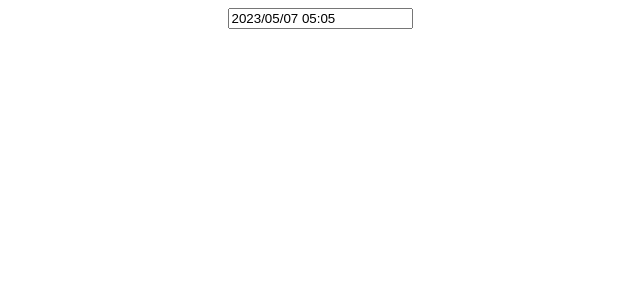
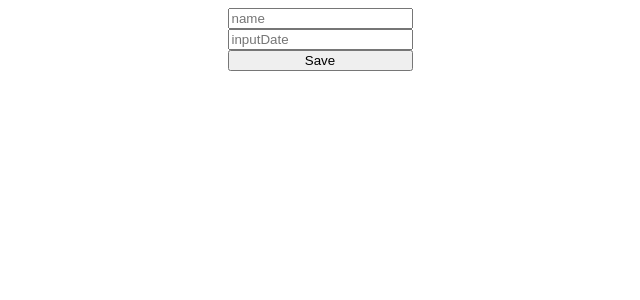
Before and after one commit to u7chan/react-date-picker-example, a React (Vite) app: page / in a window 1280 px wide. Shown: the top 300 px of the page, without its empty margins (320-960 px from the left). Built offline with nearby package versions, Linux system fonts and the light colour scheme.

Commit message:
feat: react-hook-form

```diff
--- a/src/App.tsx
+++ b/src/App.tsx
@@ -1,20 +1,61 @@
-import { FC, useState } from "react"
+import { FC } from "react"
 import DatePicker from "react-datepicker"
 import "react-datepicker/dist/react-datepicker.css"
+import { useForm, Controller } from "react-hook-form"
+
+type Form = {
+  name: string
+  inputDate: Date
+}
 
 const App: FC = () => {
-  const [startDate, setStartDate] = useState(new Date())
+  const {
+    control,
+    register,
+    handleSubmit,
+    formState: { errors },
+  } = useForm<Form>()
+  const onSubmit = (data: Form) => {
+    const sendData = {
+      name: data.name ?? "",
+      inputDate: data.inputDate.toISOString(),
+    }
+    console.log("#sendData", sendData)
+  }
   return (
-    <div style={{ display: "flex", justifyContent: "center" }}>
-      <div>
-        <DatePicker
-          dateFormat="yyyy/MM/dd hh:mm"
-          showTimeSelect
-          selected={startDate}
-          onChange={(date: Date) => setStartDate(date)}
+    <form onSubmit={handleSubmit(onSubmit)}>
+      <div style={{ display: "grid", justifyContent: "center" }}>
+        <div>
+          <input
+            type="text"
+            {...register("name", { required: true })}
+            placeholder="name"
+          />
+        </div>
+        {errors.name && (
+          <span style={{ fontSize: "0.8em", color: "red" }}>*Required</span>
+        )}
+        <Controller
+          control={control}
+          name="inputDate"
+          rules={{ required: true }}
+          render={({ field }) => (
+            <DatePicker
+              dateFormat="yyyy/MM/dd hh:mm"
+              showTimeSelect
+              selected={field.value}
+              onChange={(date) => field.onChange(date)}
+              placeholderText="inputDate"
+              customInput={<input type="text" />}
+            />
+          )}
         />
+        {errors.inputDate && (
+          <span style={{ fontSize: "0.8em", color: "red" }}>*Required</span>
+        )}
+        <input type="submit" value="Save" />
       </div>
-    </div>
+    </form>
   )
 }
 
```
